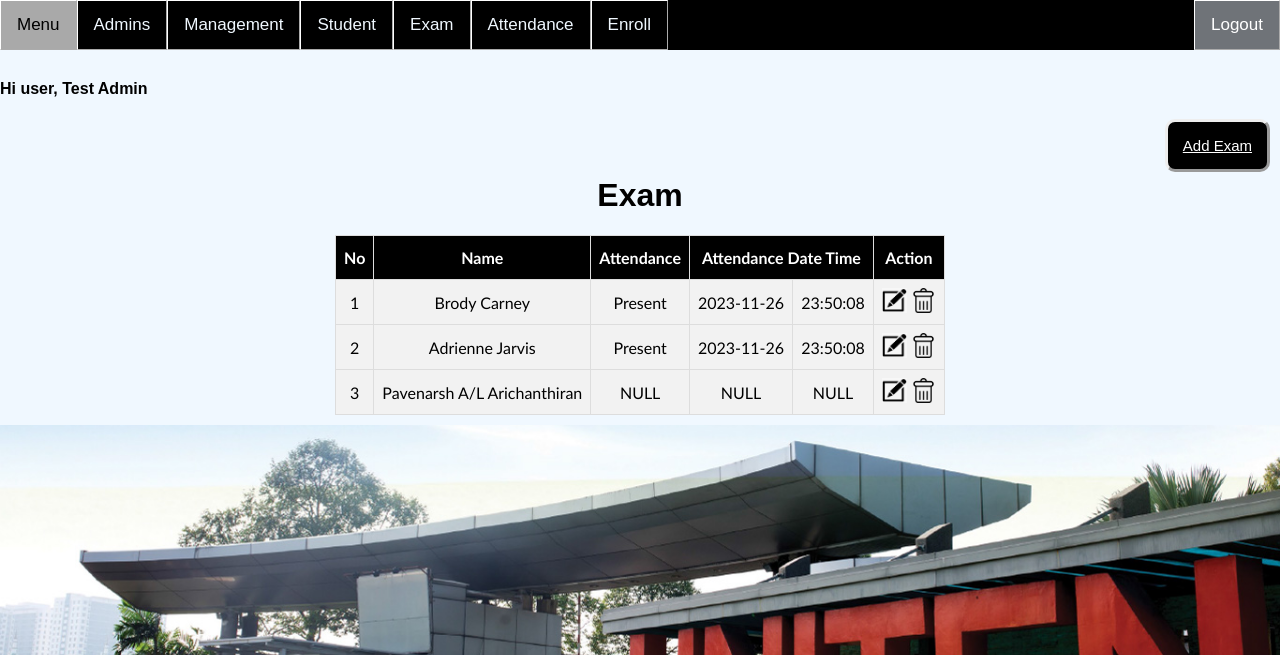
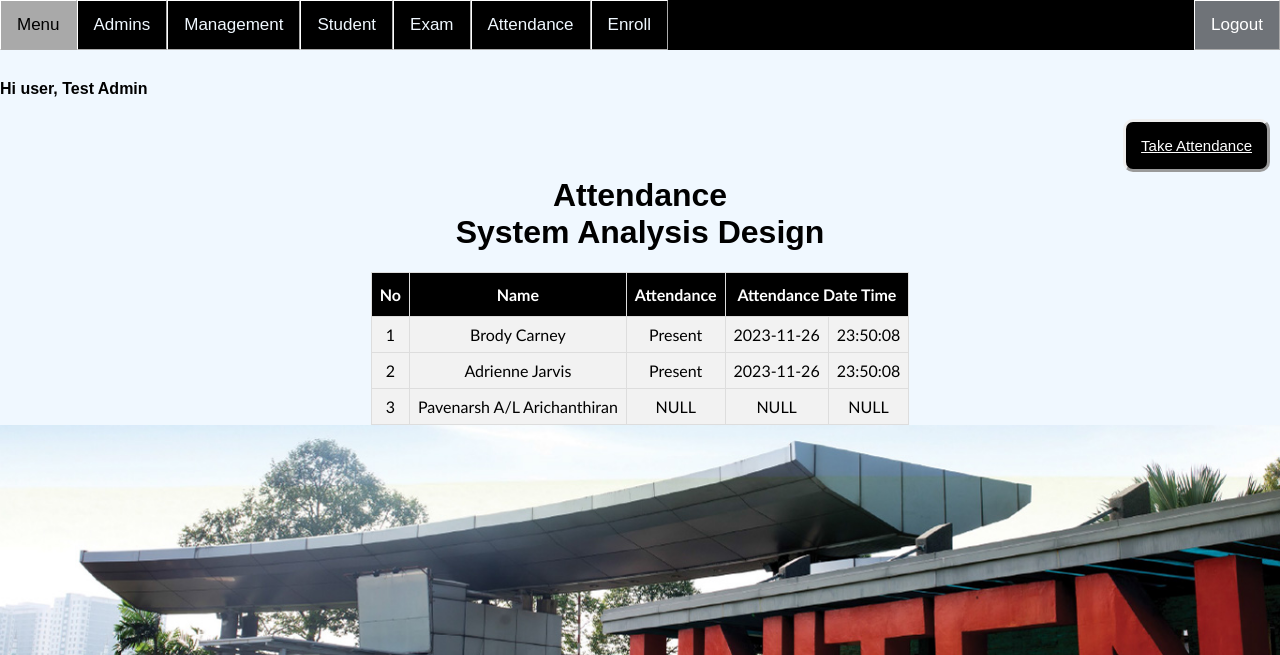
Before and after one commit to yugathes/fingerprint-library, a PHP site: page /Admin/AttendanceTake.php?id=1 in a window 1280 px wide. Shown: the top 655 px of the page. Run offline with PHP 8.4, Linux system fonts and the light colour scheme; a user stored in the database is signed in; data comes from the database, SQL or seed files in the repository.

Commit message:
Add header subject name & remove actions

```diff
--- a/Web/Admin/AttendanceTake.php
+++ b/Web/Admin/AttendanceTake.php
@@ -63,9 +63,20 @@ if(isset ($_SESSION["userId"])) //session userid gets value from text field name
 <body>
 <?php
 	$examID = $_GET["id"];
-	$takeAtt = "http://".$ip.":5000/attendance?cID=".$examID;?>
-	<a style="float:right;margin-right:10px;background-color:black;" href="<?php echo $takeAtt?>" class="btn">Add Exam</a><br><br>
-	<h1 align="center">Exam</h1>
+	$takeAtt = "http://".$ip.":5000/attendance?cID=".$examID;
+    $getExamNameQ = "SELECT name FROM exam WHERE id = '".$examID."'";
+    $getExamNameR = mysqli_query($link,$getExamNameQ);
+    if(!$getExamNameR)
+    {
+        die ("Invalid Query - get Items List: ". mysqli_error($link));
+    }
+    else
+    {
+        $getExamNameRow = mysqli_fetch_array($getExamNameR, MYSQLI_BOTH);
+        $getExamName = $getExamNameRow['name'];
+    }?>
+	<a style="float:right;margin-right:10px;background-color:black;" href="<?php echo $takeAtt?>" class="btn">Take Attendance</a><br><br>
+	<h1 align="center">Attendance <br> <?php echo $getExamName;?></h1>
 <?php
 
 	$queryGet = "SELECT
@@ -91,7 +102,7 @@ if(isset ($_SESSION["userId"])) //session userid gets value from text field name
 			<th>Name</th>
 			<th>Attendance</th>
 			<th colspan=2>Attendance Date Time</th>
-			<th>Action</th>
+<!--			<th>Action</th>-->
 		</tr>
 		<form>
 <?php	$no=1;
@@ -138,11 +149,11 @@ if(isset ($_SESSION["userId"])) //session userid gets value from text field name
 </script>
 				<td><?php echo $date?></td>
 				<td><?php echo $time?></td>
-				<td><a href="ExamEdit.php?id=<?php echo $row['id'];?>">
-					<img border="0" alt="editB" src="../CSS/btn/editB.png" width="25" height="25"></a>
-					<a href="Delete.php?examID=<?php echo $row['id'];?>" onclick="return confirm('Are you sure?')">
-					<img border="0" alt="editB" src="../CSS/btn/delB.png" width="25" height="25"></a></a>
-				</td>
+<!--				<td><a href="ExamEdit.php?id=--><?php //echo $row['id'];?><!--">-->
+<!--					<img border="0" alt="editB" src="../CSS/btn/editB.png" width="25" height="25"></a>-->
+<!--					<a href="Delete.php?examID=--><?php //echo $row['id'];?><!--" onclick="return confirm('Are you sure?')">-->
+<!--					<img border="0" alt="editB" src="../CSS/btn/delB.png" width="25" height="25"></a></a>-->
+<!--				</td>-->
 			</tr>
 		<?php	$no++;}}
 		else{
```
